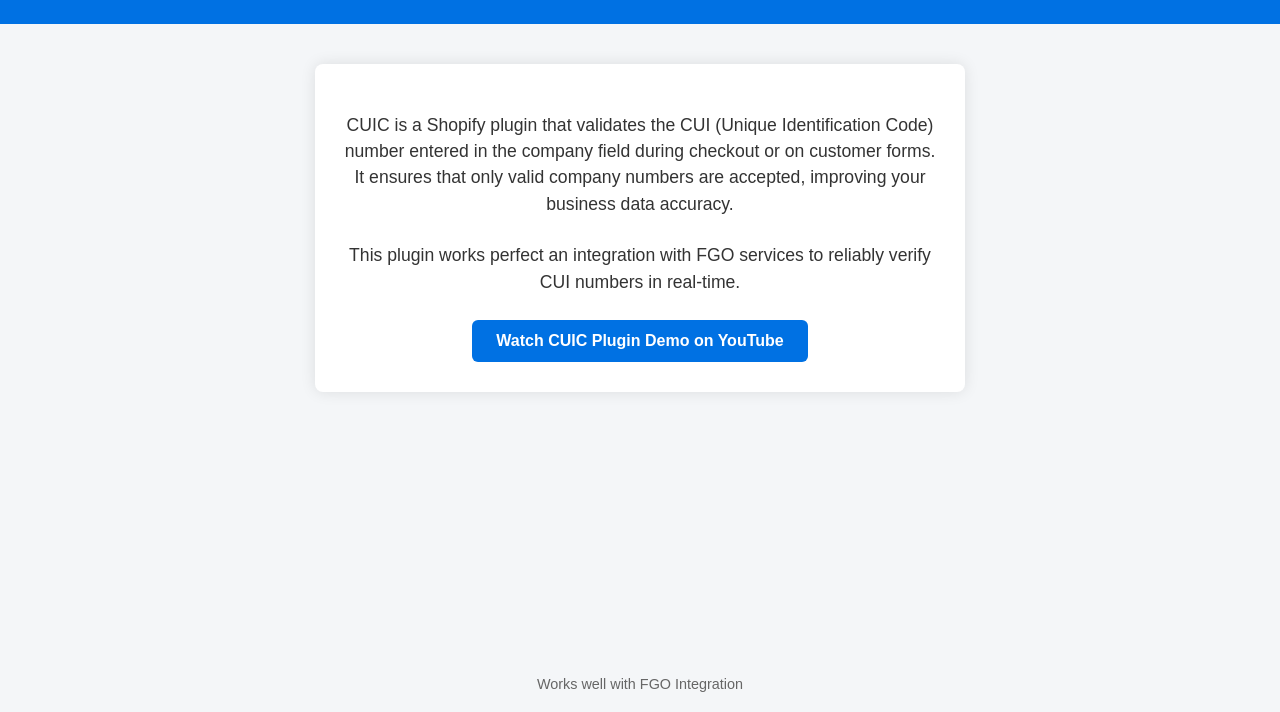
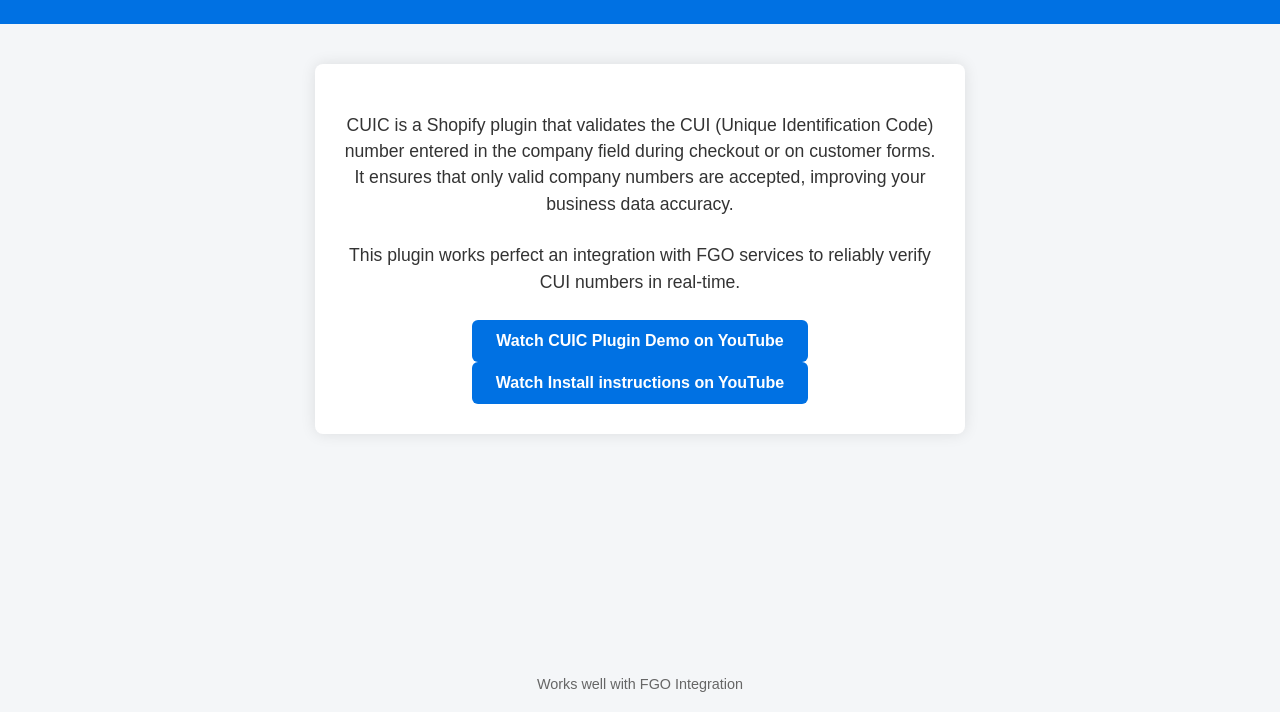
Before and after one commit to ab-itteam/CUIC-homepage, a website: page index.html in a window 1280 px wide. Shown: the part 88-800 px from the top of the page. Drawn offline with Linux system fonts and the light colour scheme.

Commit message:
Add link to installation instructions video

```diff
--- a/index.html
+++ b/index.html
@@ -79,6 +79,10 @@
     <a class="video-link" href="https://youtu.be/68mxOXxnsy4" target="_blank" rel="noopener noreferrer">
         Watch CUIC Plugin Demo on YouTube
     </a>
+        <a class="video-link" href="https://youtu.be/vSDPpGKnLBA" target="_blank" rel="noopener noreferrer">
+        Watch Install instructions on YouTube
+    </a>
+
 </main>
 <footer>
     Works well with FGO Integration
```
